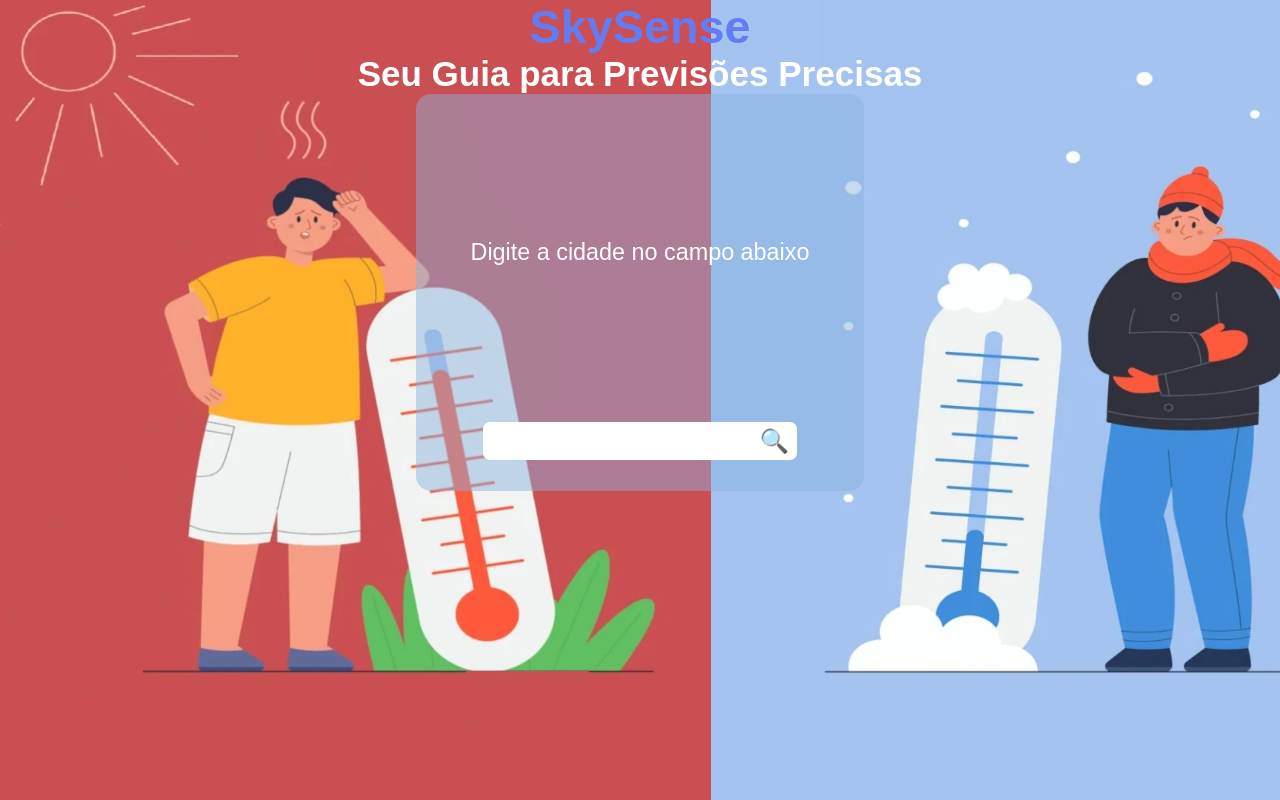
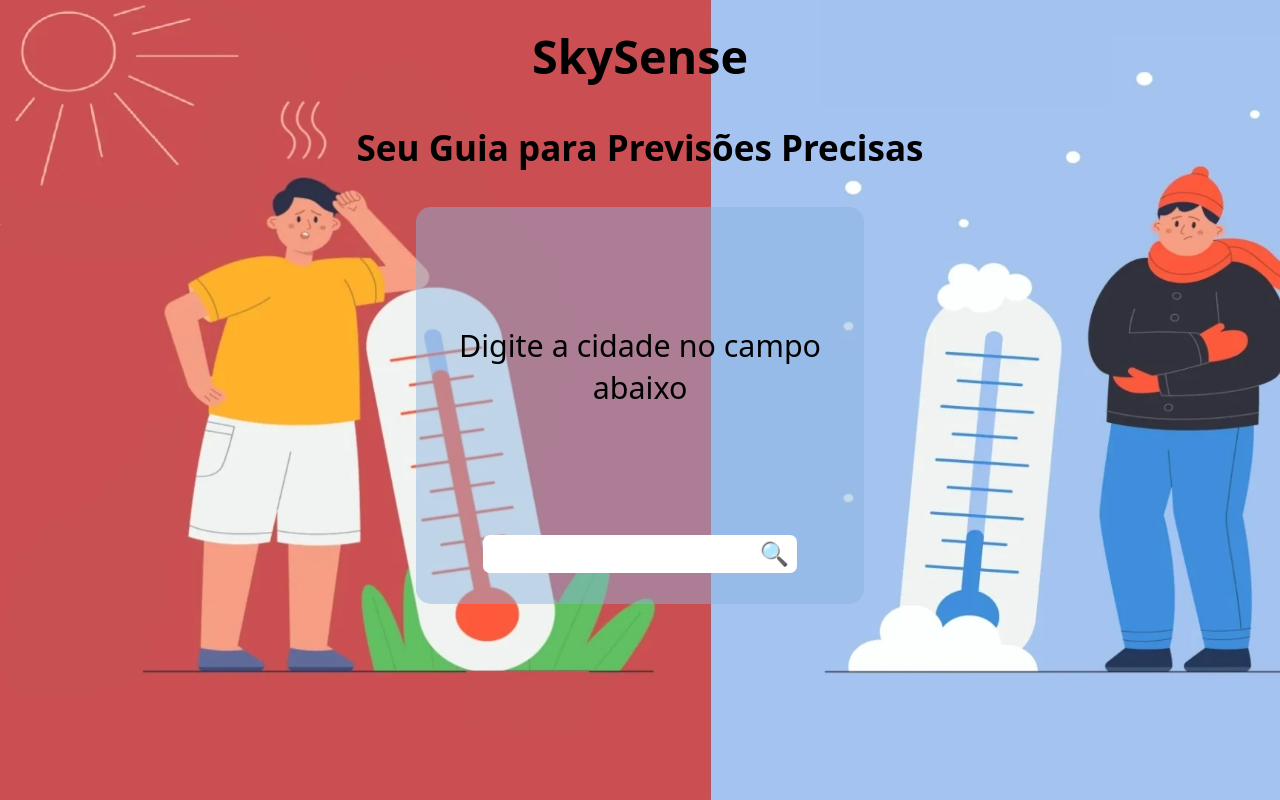
Before and after one commit to Catatera/SkySense, a React app in the folder SkySense/: page / in a window 1280 px wide. Built offline with nearby package versions, Linux system fonts and the light colour scheme.

Commit message:
Melhoria de Estilo

```diff
--- a/SkySense/src/App.scss
+++ /dev/null
@@ -1,7 +0,0 @@
-.container {
-  width: 100vw;
-  height: 100vh;
-  background-image: url("../public/media/fotoFrio.webp");
-  background-size: cover;
-  background-repeat: no-repeat;
-}
--- a/SkySense/src/Header.scss
+++ b/SkySense/src/Header.scss
@@ -2,5 +2,11 @@ header{
     text-align: center;
 }
 .title{
-    color:#637BF3;
+    font-family: system-ui, -apple-system, BlinkMacSystemFont, 'Segoe UI', Roboto, Oxygen, Ubuntu, Cantarell, 'Open Sans', 'Helvetica Neue', sans-serif;
+    color:#000000;
+    padding-top: 3vh;
+
 }
+h2{
+    margin: 4.5vh 0px;
+}
--- a/SkySense/src/Main.module.scss
+++ b/SkySense/src/Main.module.scss
@@ -17,6 +17,7 @@
     flex-wrap: nowrap;
     justify-content: space-evenly;
     align-items: flex-start;
+    font-size: clamp(1em, 0.7em + 1.1vw, 4.3em);
   }
   .btnDiv {
     display: flex;
@@ -30,6 +31,7 @@
       height: 65%;
       border-radius: 7px 0px 0px 7px;
       border: 0px;
+      font-size: clamp(0.2em, 0.4em + 1.1vw, 4.3em);
     }
     .btn {
       background-color: rgb(255, 255, 255);
--- a/SkySense/src/Main.scss
+++ /dev/null
@@ -1,49 +0,0 @@
-.main {
-  background-color: rgba(136, 176, 221, 0.472);
-  text-align: center;
-  width: 35vw;
-  height: 55vh;
-  min-height: 13em;
-  max-height: 17em;
-  margin: 0px auto;
-  display: flex;
-  flex-wrap: wrap;
-  border-radius: 15px;
-
-  .mainDivImg {
-    display: flex;
-    justify-content: center;
-    align-items: center;
-    width: 50%;
-    height: 80%;
-    img {
-      width: 80%;
-    }
-  }
-  .mainDivTxt {
-    width: 50%;
-    height: 80%;
-    display: flex;
-    flex-direction: column;
-    flex-wrap: wrap;
-    justify-content: space-evenly;
-    align-content: center;
-    align-items: flex-start;
-  }
-
-  .divBtn {
-    margin: 0px auto;
-    width: 100%;
-    height: 15%;
-    margin-bottom: 100%;
-    .btn {
-      background-color: rgba(255, 255, 255, 0.536);
-      width: 18vw;
-      height: 100%;
-      font-size: clamp(0.2em, 0.4em + 1.1vw, 4.3em);
-      border: 0px solid;
-      border-radius: 20px;
-      box-shadow: 0px 2px 0px 0px rgba(0, 0, 0, 0.285);
-    }
-  }
-}
--- a/SkySense/src/index.scss
+++ b/SkySense/src/index.scss
@@ -1,10 +1,11 @@
-*{
+* {
   margin: 0px;
   padding: 0px;
 }
 body {
   margin: 0px;
-  color: #ffff;
-  font-family: sans-serif;
+  color: #000000;
+  font-family: system-ui, -apple-system, BlinkMacSystemFont, "Segoe UI", Roboto,
+    Oxygen, Ubuntu, Cantarell, "Open Sans", "Helvetica Neue", sans-serif;
   font-size: clamp(0.3em, 0.5em + 1.2vw, 4.5em);
 }
```
Also changed, not shown: SkySense/public/media/fotoPadrao.webp.
